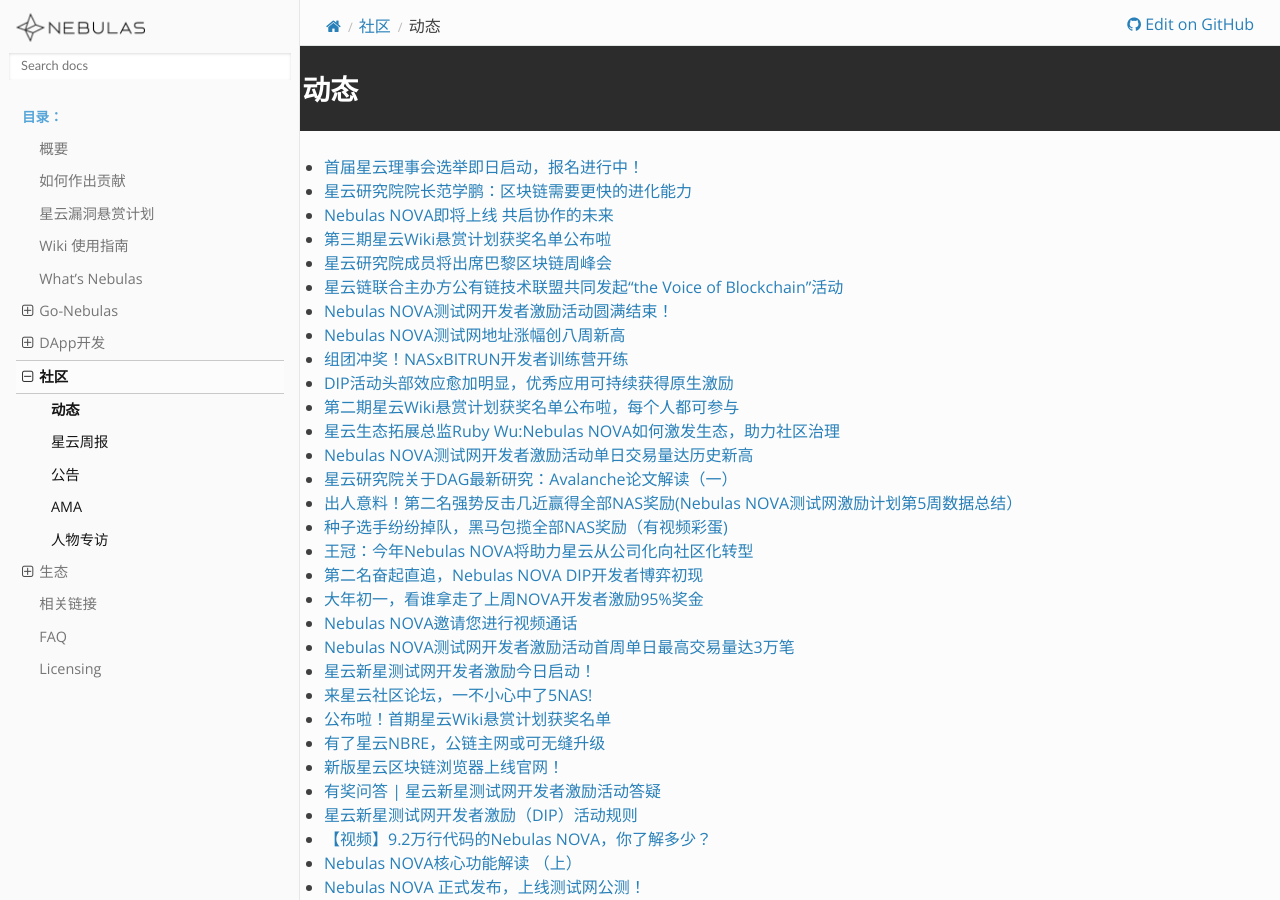
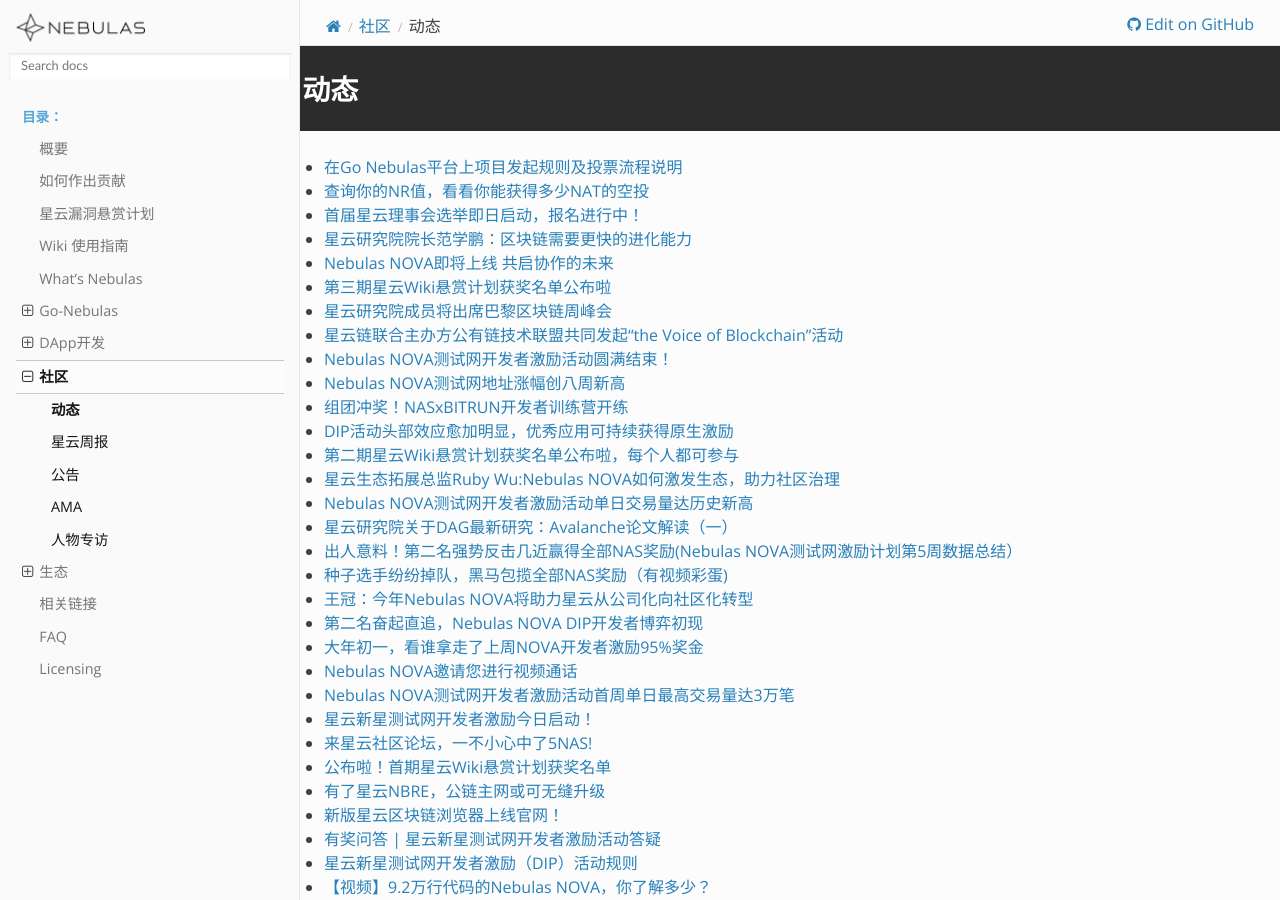
Before and after one commit to nebulasio/nebdocs, a Sphinx documentation site: the page built from docs/community/events.md, in a window 1280 px wide and 900 px high. Built offline with Sphinx 7.4.7 and the Read the Docs theme 2.0.0, drawn with Linux system fonts in a browser that asks for light colours; pages that are not in the unit, such as notebooks, are missing from menus.

Commit message:
Update events.md

```diff
--- a/docs/community/events.md
+++ b/docs/community/events.md
@@ -1,5 +1,6 @@
 # 动态
-
+- [在Go Nebulas平台上项目发起规则及投票流程说明](https://blog.nebulas.io/2019/04/22/rules-for-starting-a-project-on-the-go-nebulas-platform-and-understanding-the-voting-process/)
+- [查询你的NR值，看看你能获得多少NAT的空投](https://blog.nebulas.io/2019/04/23/check-your-nr-and-see-how-many-nat-airdrop-you-can-get/)
 - [首届星云理事会选举即日启动，报名进行中！](https://blog.nebulas.io/2019/04/20/the-first-nebulas-council-election-launched-and-the-application-is-in-progress/)
 - [星云研究院院长范学鹏：区块链需要更快的进化能力](https://blog.nebulas.io/2019/04/17/blockchain-needs-faster-evolution/)
 - [Nebulas NOVA即将上线 共启协作的未来](https://blog.nebulas.io/2019/04/12/nebulas-nova-is-coming-soon-opening-the-future-of-collaboration/)
```
